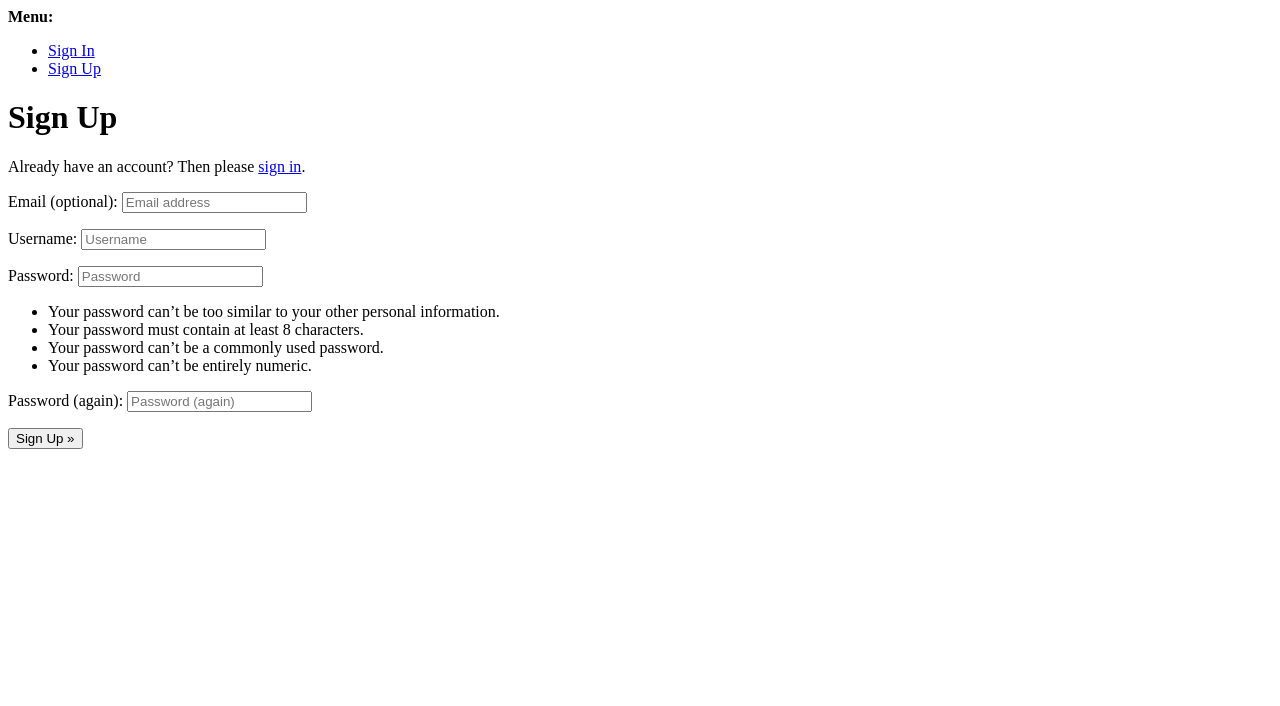
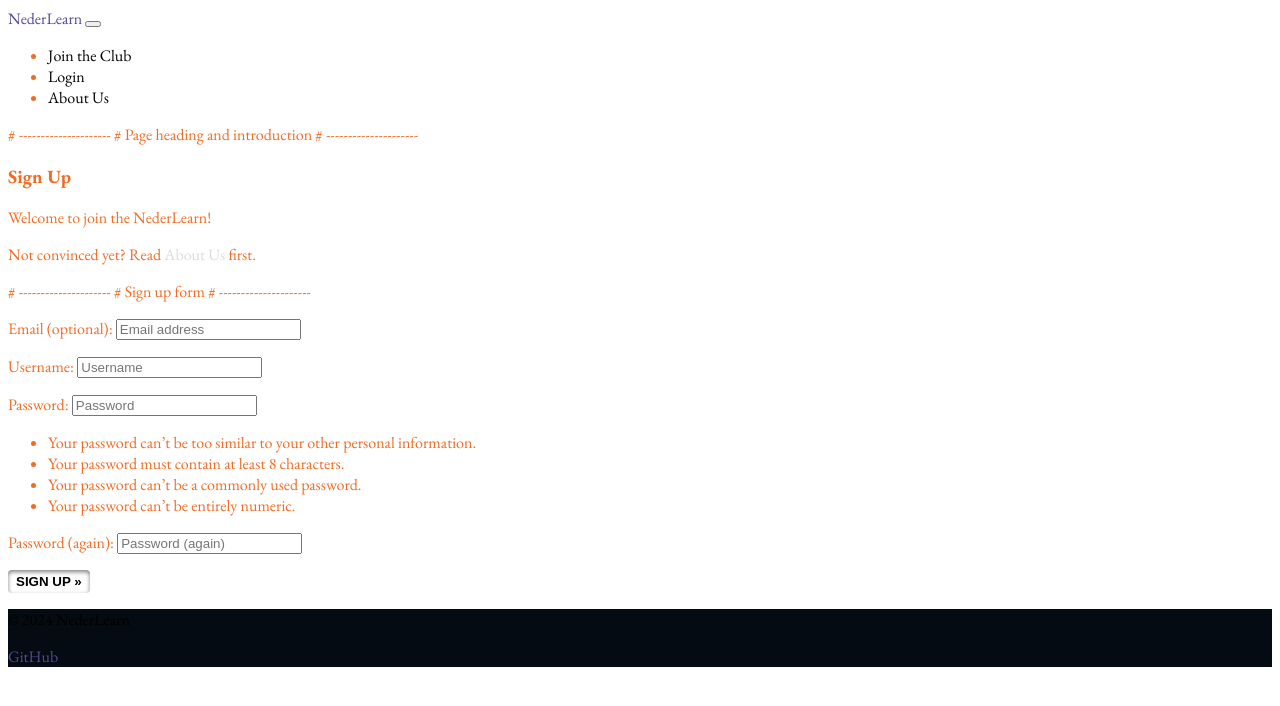
Before and after one commit to Blignaut24/NederLearn_V2, a Django app: page /accounts/signup/ in a window 1280 px wide. Shown: the top 706 px of the page. Run offline with Django 4.2, Linux system fonts and the light colour scheme; some libraries are stand-ins or nearby versions; some web fonts are replaced.

Commit message:
feat: create user signup template

```diff
--- a/templates/account/signup.html
+++ b/templates/account/signup.html
@@ -1,21 +1,49 @@
-{% extends "account/base.html" %}
 
+{% extends "base.html" %}
+
+# ---------------------
+# Load internationalization and account and social account tags
+# ---------------------
 {% load i18n %}
+{% load account socialaccount %}
 
-{% block head_title %}{% trans "Signup" %}{% endblock head_title %}
+# ---------------------
+# Set page title
+# ---------------------
+{% block head_title %}{% trans "Sign Up" %}{% endblock %}
 
+# ---------------------
+# Content block
+# ---------------------
 {% block content %}
-<h1>{% trans "Sign Up" %}</h1>
+<div class="container">
+    <div class="row">
+        <div class="col-md-8 mt-3 offset-md-2">
 
-<p>{% blocktrans %}Already have an account? Then please <a href="{{ login_url }}">sign in</a>.{% endblocktrans %}</p>
+            # ---------------------
+            # Page heading and introduction
+            # ---------------------
+            <h3>{% trans "Sign Up" %}</h3>
+            <p>{% blocktrans %}Welcome to join the NederLearn!
+                <p>Not convinced yet? Read <a class="link" href="#">About Us</a> first.{% endblocktrans %}</p>
+            </p>
+        </div>
+    </div>
+    <div class="row">
+        <div class="col-md-8 mt-3 offset-md-2">
 
+            # ---------------------
+            # Sign up form
+            # ---------------------
             <form class="signup" id="signup_form" method="post" action="{% url 'account_signup' %}">
                 {% csrf_token %}
                 {{ form.as_p }}
                 {% if redirect_field_value %}
                     <input type="hidden" name="{{ redirect_field_name }}" value="{{ redirect_field_value }}" />
                 {% endif %}
-  <button type="submit">{% trans "Sign Up" %} &raquo;</button>
+                <button class="btn btn-signup right" type="submit">{% trans "Sign Up" %} &raquo;</button>
             </form>
-
-{% endblock content %}
+        </div>
+    </div>
+</div>
+{% endblock %}
```
Lines whose indentation alone changed are shown as unchanged.
